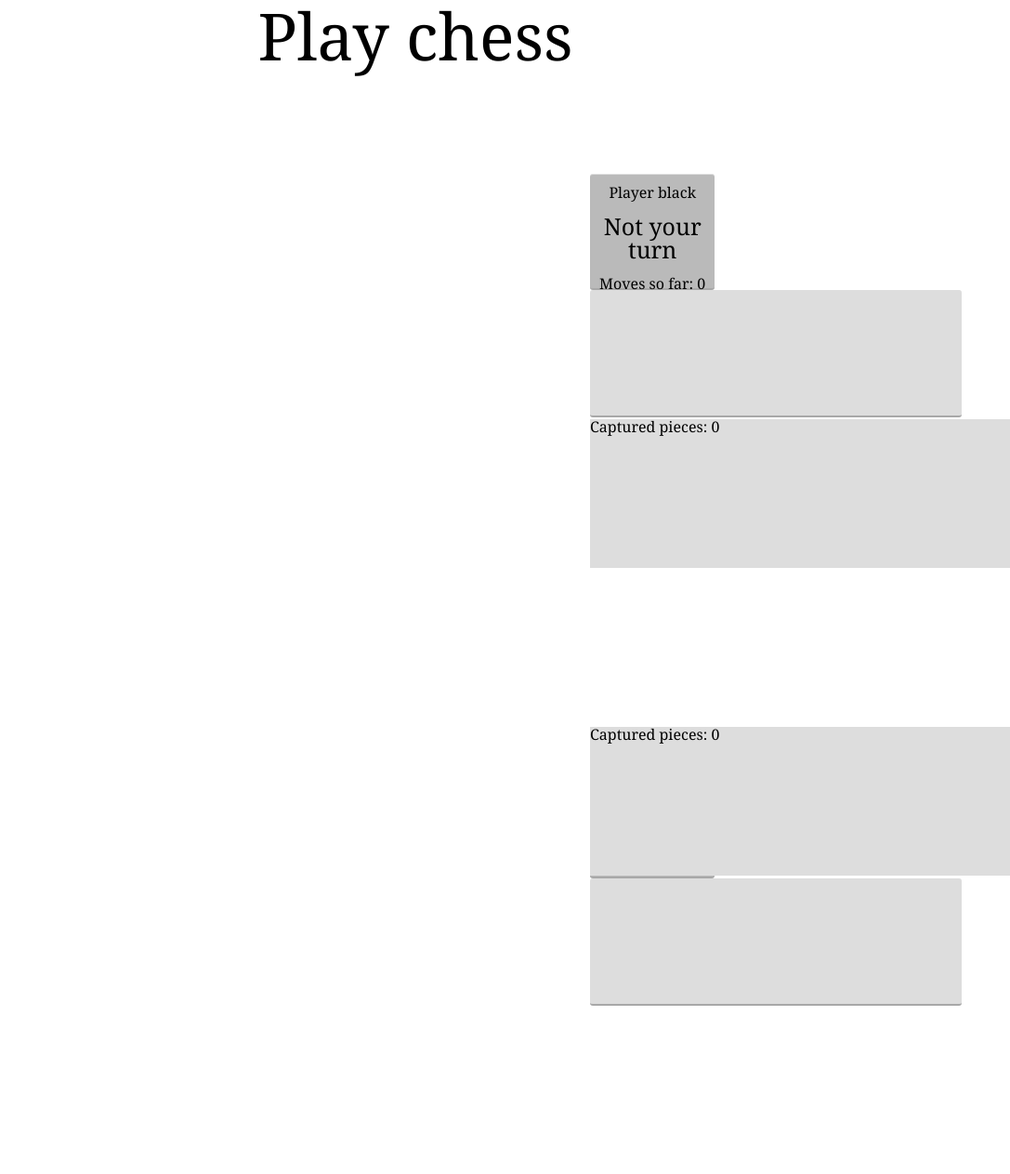
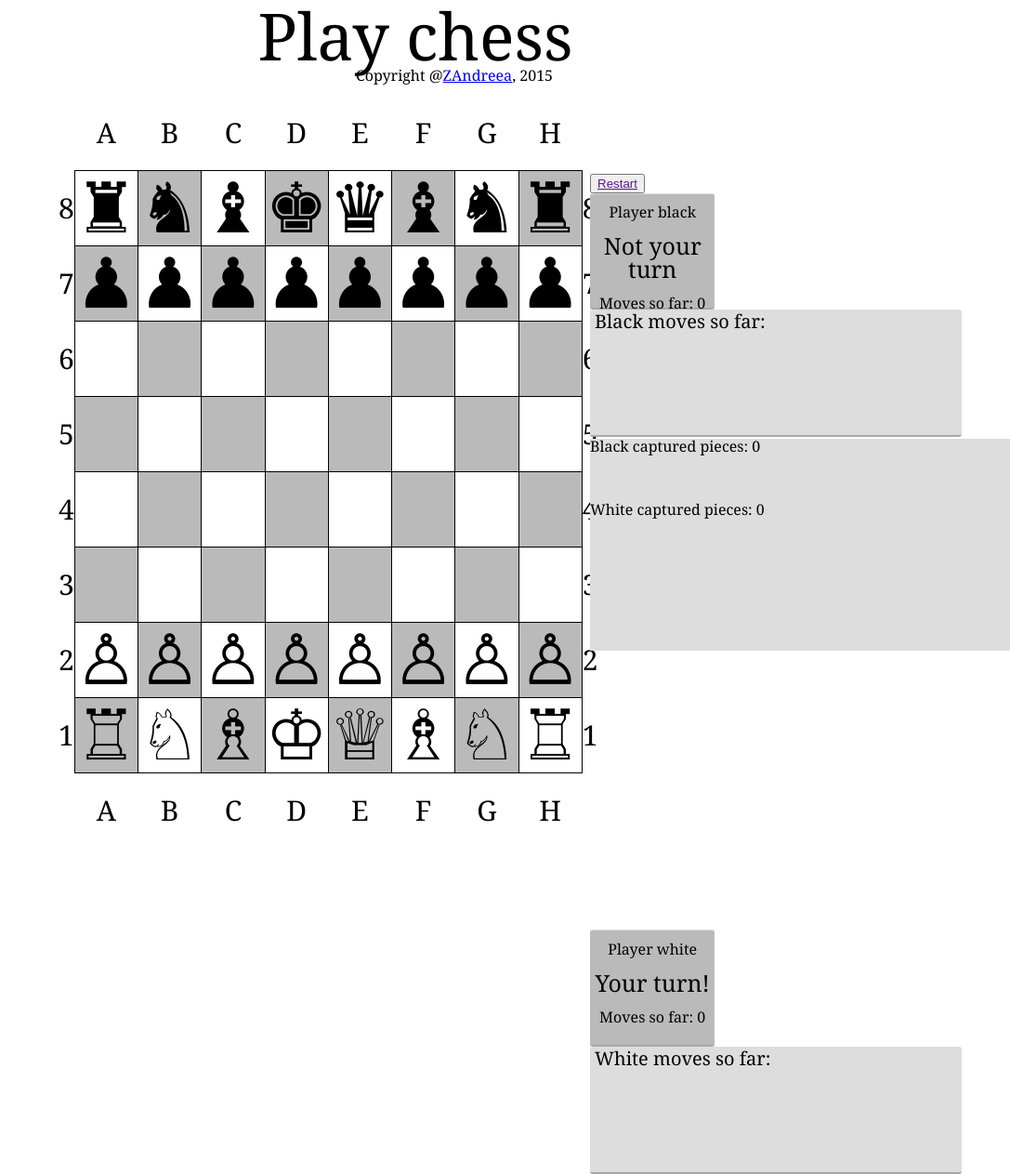
Before and after one commit to ZAndreea/chess-game, a plain HTML site: page index.html in a window 1280 px wide. Shown: the part 7-1270 px from the top of the page at 93% size, without its empty margins (193-1280 px from the left). Before the commit the page ends 1089 px from the top, so only its background shows below. Drawn offline with Linux system fonts and the light colour scheme; files that its build step writes are made by us from their sources.

Commit message:
Update index.html

```diff
--- a/index.html
+++ b/index.html
@@ -2,13 +2,14 @@
 <html>
 <head>
 	<title>Chess</title>
-	<link rel="stylesheet" type="text/css" href="reset.css">
-	<link rel="stylesheet" type="text/css" href="stylesheet.css">
+	<link rel="stylesheet" type="text/css" href="css/reset.css">
+	<link rel="stylesheet" type="text/css" href="css/stylesheet.css">
 </head>
 <body>
 	<header>Play chess</header>
 	<div id="chess-div" class="chessboard-div"></div>
 	<div class="side-div">
+		<button class="restart"><a href="">Restart</a></button>
 		<div>
 			<div class="move-counter black-move-counter">
 				<p>Player black</p><br>
@@ -16,30 +17,30 @@
 				<p class="black-moves">Moves so far: 0</p>
 			</div>
 			<div class="moved-pieces black-moved-pieces">
-				<ul id="black-ul"></ul>
+				<ul id="black-ul"><li>Black moves so far:</li></ul>
 			</div>
 			<div class="captured-pieces black-captured-pieces">
-				<p id="black-piece-number">Captured pieces: 0</p>
+				<p id="black-piece-number">Black captured pieces: 0</p>
 				<p id="black-captured-pieces-p" class="captured-pieces-p"></p>
 			</div>
 		</div>
 		<div class="white-div">
+			<div class="captured-pieces white-captured-pieces">
+				<p id="white-piece-number">White captured pieces: 0</p>
+				<p id="white-captured-pieces-p" class="captured-pieces-p"></p>
+			</div>
 			<div class="move-counter white-move-counter">
 				<p>Player white</p><br>
 				<p class="white-turn">Your turn!</p><br>
 				<p class="white-moves">Moves so far: 0</p>
 			</div>
 			<div class="moved-pieces white-moved-pieces">
-				<ul id="white-ul"></ul>
-			</div>
-			<div class="captured-pieces white-captured-pieces">
-				<p id="white-piece-number">Captured pieces: 0</p>
-				<p id="white-captured-pieces-p" class="captured-pieces-p"></p>
+				<ul id="white-ul"><li>White moves so far:</li></ul>
 			</div>
 		</div>
 	</div>
-	<script type="text/javascript" src="generateMatrix.js"></script>
-	<script type="text/javascript" src="addChessboard.js"></script>
-	<script type="text/javascript" src="movePieces.js"></script>
+	<div class="copyright">Copyright @<a href="https://github.com/ZAndreea">ZAndreea</a>, 2015</div>
+	<script type="text/javascript" src="js/addChessboard.js"></script>
+	<script type="text/javascript" src="js/movePieces.js"></script>
 </body>
 </html>
```
